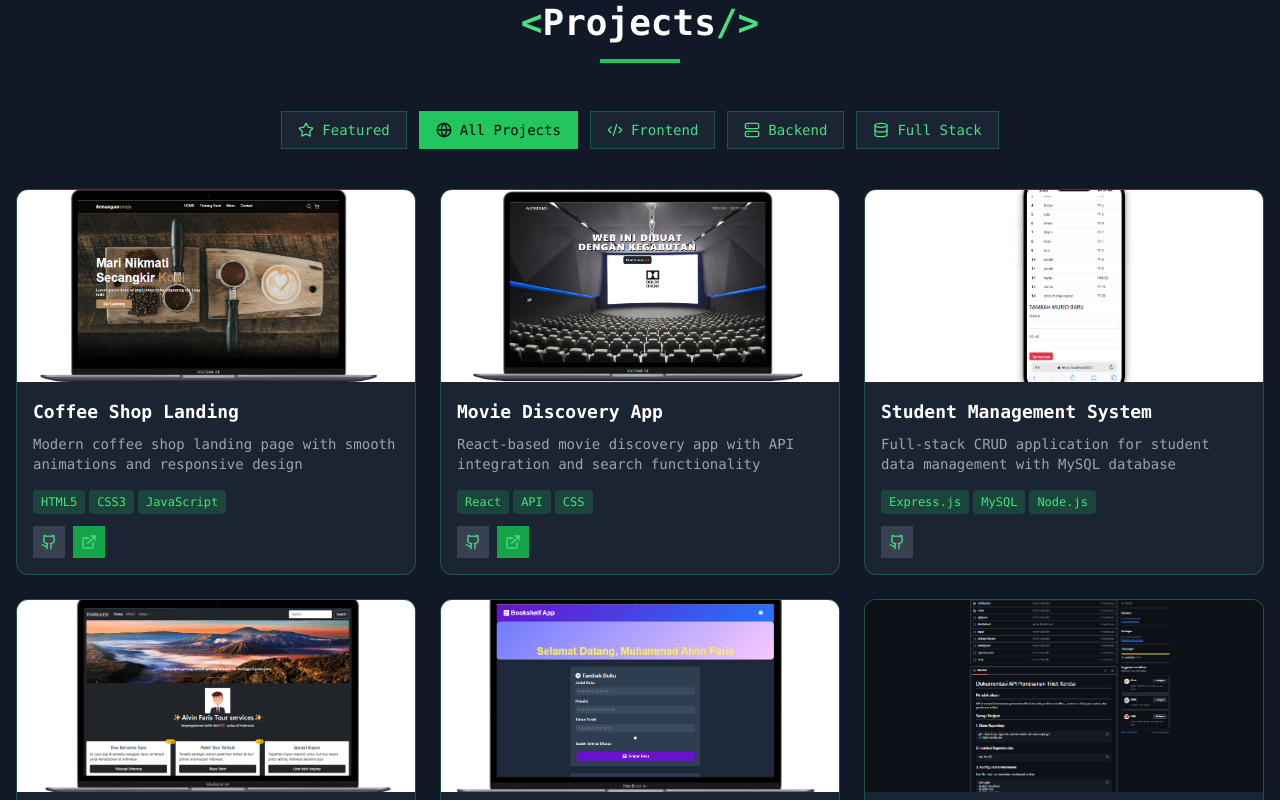
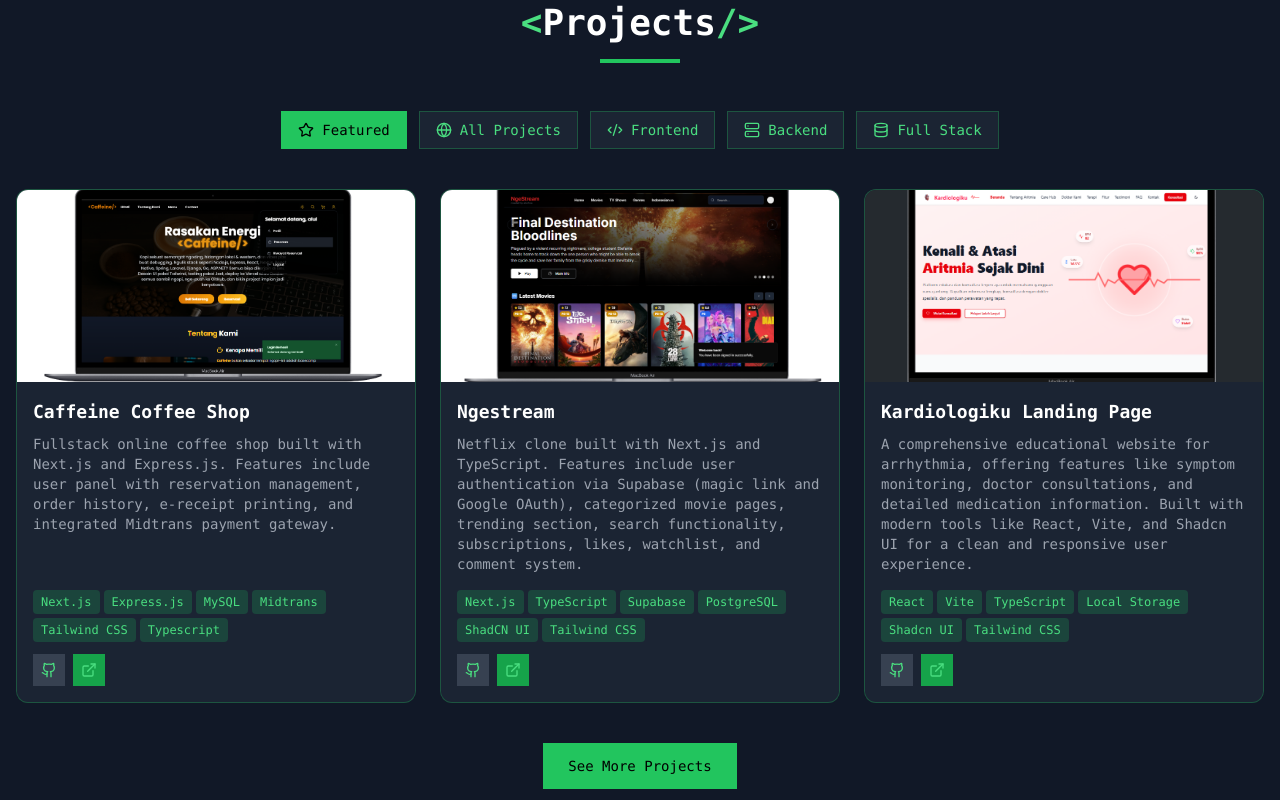
Before and after one commit to ALVINfrs/Alvinfrs-portofolio-NEXTJS, a Next.js app: page / in a window 1280 px wide. Shown: the part 5480-6280 px from the top of the page. Built offline with nearby package versions, Linux system fonts and the light colour scheme.

Commit message:
fix: project section and enhance ui and addd feature fetured showcase project

```diff
--- a/components/projects-section.tsx
+++ b/components/projects-section.tsx
@@ -15,7 +15,7 @@ import {
 
 export default function ProjectsSection() {
   const [selectedProject, setSelectedProject] = useState<number | null>(null);
-  const [activeFilter, setActiveFilter] = useState("all");
+  const [activeFilter, setActiveFilter] = useState("featured"); // Start with featured projects
   const containerRef = useRef<HTMLDivElement>(null);
   const isInView = useInView(containerRef, { once: false, amount: 0.1 });
 
@@ -122,8 +122,8 @@ export default function ProjectsSection() {
       description:
         "Fullstack online coffee shop built with Next.js and Express.js. Features include user panel with reservation management, order history, e-receipt printing, and integrated Midtrans payment gateway.",
       image: "/Images/projects/Project9.png",
-      link: "https://caffeine-fullstack-fix.vercel.app/", // isi link deploy jika sudah ada, misalnya Vercel
-      github: "https://github.com/ALVINfrs/caffeine-fullstack-fix", // atau repositori khususnya jika terpisah frontend/backend
+      link: "https://caffeine-fullstack-fix.vercel.app/",
+      github: "https://github.com/ALVINfrs/caffeine-fullstack-fix",
       tags: ["fullstack", "nextjs", "express", "mysql"],
       tech: [
         "Next.js",
@@ -140,10 +140,10 @@ export default function ProjectsSection() {
       id: 10,
       title: "Ngestream",
       description:
-        "Netflix clone built with Next.js and TypeScript. Features include user authentication via Supabase (magic link and Google OAuth), categorized movie pages (Indonesian, Anime, Korean Drama, etc.), trending section, search functionality, subscriptions, likes, watchlist, and comment system.",
-      image: "/Images/projects/Ngestream.png", // Ganti sesuai path gambar kamu
-      link: "https://Ngestream.vercel.app/", // Ganti jika sudah dideploy
-      github: "https://github.com/ALVINfrs/Ngestream", // Ganti jika frontend/backend terpisah
+        "Netflix clone built with Next.js and TypeScript. Features include user authentication via Supabase (magic link and Google OAuth), categorized movie pages, trending section, search functionality, subscriptions, likes, watchlist, and comment system.",
+      image: "/Images/projects/Ngestream.png",
+      link: "https://Ngestream.vercel.app/",
+      github: "https://github.com/ALVINfrs/Ngestream",
       tags: ["fullstack", "nextjs", "supabase", "postgresql", "typescript"],
       tech: [
         "Next.js",
@@ -161,7 +161,7 @@ export default function ProjectsSection() {
       title: "Kardiologiku Landing Page",
       description:
         "A comprehensive educational website for arrhythmia, offering features like symptom monitoring, doctor consultations, and detailed medication information. Built with modern tools like React, Vite, and Shadcn UI for a clean and responsive user experience.",
-      image: "/Images/projects/Project10.png", // Remember to change this to the correct image path
+      image: "/Images/projects/Project10.png",
       link: "https://kardiologiku-landing-page.vercel.app",
       github: "https://github.com/ALVINfrs/Kardiologiku-Landing-Page",
       tags: ["frontend", "react", "vite", "typescript", "shadcn", "tailwind"],
@@ -196,6 +196,41 @@ export default function ProjectsSection() {
     return project.category === activeFilter;
   });
 
+  // Animation variants for project cards
+  const cardVariants = {
+    hidden: { opacity: 0, y: 50, scale: 0.95 },
+    visible: (i: number) => ({
+      opacity: 1,
+      y: 0,
+      scale: 1,
+      transition: {
+        delay: i * 0.1,
+        duration: 0.5,
+        ease: "easeOut",
+      },
+    }),
+    exit: {
+      opacity: 0,
+      y: -20,
+      scale: 0.95,
+      transition: { duration: 0.3 },
+    },
+  };
+
+  // Animation variants for filter buttons
+  const filterVariants = {
+    hidden: { opacity: 0, x: -20 },
+    visible: (i: number) => ({
+      opacity: 1,
+      x: 0,
+      transition: {
+        delay: i * 0.1,
+        duration: 0.4,
+        ease: "easeOut",
+      },
+    }),
+  };
+
   return (
     <section id="projects" className="py-20 relative">
       <motion.div
@@ -203,14 +238,14 @@ export default function ProjectsSection() {
         className="container mx-auto px-4 relative z-10"
         initial={{ opacity: 0 }}
         animate={isInView ? { opacity: 1 } : { opacity: 0 }}
-        transition={{ duration: 0.5 }}
+        transition={{ duration: 0.8, ease: "easeOut" }}
       >
         <div className="text-center mb-12">
           <motion.h2
             className="text-3xl md:text-4xl font-bold mb-4 inline-block"
-            initial={{ y: 50 }}
-            animate={isInView ? { y: 0 } : { y: 50 }}
-            transition={{ duration: 0.5 }}
+            initial={{ y: 50, opacity: 0 }}
+            animate={isInView ? { y: 0, opacity: 1 } : { y: 50, opacity: 0 }}
+            transition={{ duration: 0.6, ease: "easeOut" }}
           >
             <span className="text-green-400">&lt;</span>
             <span className="text-white">Projects</span>
@@ -221,29 +256,33 @@ export default function ProjectsSection() {
             className="h-1 w-20 bg-green-500 mx-auto mb-4"
             initial={{ width: 0 }}
             animate={isInView ? { width: 80 } : { width: 0 }}
-            transition={{ duration: 0.8, delay: 0.3 }}
+            transition={{ duration: 0.8, ease: "easeOut", delay: 0.3 }}
           />
         </div>
 
         {/* Filter Tabs */}
         <motion.div
           className="flex flex-wrap justify-center gap-3 mb-10"
-          initial={{ y: 20, opacity: 0 }}
-          animate={isInView ? { y: 0, opacity: 1 } : { y: 20, opacity: 0 }}
-          transition={{ duration: 0.5, delay: 0.2 }}
+          initial="hidden"
+          animate={isInView ? "visible" : "hidden"}
         >
-          {filters.map((filter) => {
+          {filters.map((filter, index) => {
             const IconComponent = filter.icon;
             return (
               <motion.button
                 key={filter.id}
+                custom={index}
+                variants={filterVariants}
                 className={`px-4 py-2 rounded-lg text-sm flex items-center gap-2 border transition-all duration-300 ${
                   activeFilter === filter.id
                     ? "bg-green-500 text-black border-green-500"
                     : "bg-gray-800/80 border-green-500/30 hover:bg-gray-700/80"
                 }`}
                 onClick={() => setActiveFilter(filter.id)}
-                whileHover={{ scale: 1.05 }}
+                whileHover={{
+                  scale: 1.05,
+                  boxShadow: "0 0 10px rgba(34, 197, 94, 0.3)",
+                }}
                 whileTap={{ scale: 0.95 }}
               >
                 <IconComponent size={16} />
@@ -260,13 +299,19 @@ export default function ProjectsSection() {
               <motion.div
                 key={project.id}
                 layoutId={`project-${project.id}`}
-                initial={{ opacity: 0, y: 20 }}
-                animate={{ opacity: 1, y: 0 }}
-                exit={{ opacity: 0, y: -20 }}
-                transition={{ duration: 0.3, delay: index * 0.1 }}
+                custom={index}
+                variants={cardVariants}
+                initial="hidden"
+                animate="visible"
+                exit="exit"
                 className="group cursor-pointer"
                 onClick={() => setSelectedProject(project.id)}
-                whileHover={{ y: -5 }}
+                whileHover={{
+                  y: -10,
+                  scale: 1.02,
+                  boxShadow: "0 10px 20px rgba(34, 197, 94, 0.2)",
+                }}
+                transition={{ duration: 0.3 }}
               >
                 <div className="bg-gray-800/80 backdrop-blur-sm rounded-xl border border-green-500/30 overflow-hidden h-full flex flex-col transition-all duration-300 group-hover:border-green-400 group-hover:shadow-lg group-hover:shadow-green-500/20">
                   <div className="relative h-48 overflow-hidden">
@@ -276,7 +321,12 @@ export default function ProjectsSection() {
                       fill
                       className="object-cover transition-transform duration-500 group-hover:scale-110"
                     />
-                    <div className="absolute inset-0 bg-gradient-to-t from-black/60 to-transparent opacity-0 group-hover:opacity-100 transition-opacity duration-300" />
+                    <motion.div
+                      className="absolute inset-0 bg-gradient-to-t from-black/60 to-transparent"
+                      initial={{ opacity: 0 }}
+                      whileHover={{ opacity: 1 }}
+                      transition={{ duration: 0.3 }}
+                    />
                   </div>
 
                   <div className="p-4 flex-1 flex flex-col">
@@ -288,13 +338,19 @@ export default function ProjectsSection() {
                     </p>
 
                     <div className="flex flex-wrap gap-1 mb-3">
-                      {project.tech.map((tech) => (
-                        <span
+                      {project.tech.map((tech, techIndex) => (
+                        <motion.span
                           key={tech}
                           className="text-xs px-2 py-1 rounded bg-green-500/20 text-green-400"
+                          initial={{ opacity: 0, x: -10 }}
+                          animate={{ opacity: 1, x: 0 }}
+                          transition={{
+                            duration: 0.3,
+                            delay: techIndex * 0.05,
+                          }}
                         >
                           {tech}
-                        </span>
+                        </motion.span>
                       ))}
                     </div>
 
@@ -305,7 +361,7 @@ export default function ProjectsSection() {
                           target="_blank"
                           rel="noopener noreferrer"
                           className="p-2 bg-gray-700 rounded-lg hover:bg-gray-600 transition-colors"
-                          whileHover={{ scale: 1.1 }}
+                          whileHover={{ scale: 1.1, rotate: 5 }}
                           onClick={(e) => e.stopPropagation()}
                         >
                           <Github size={16} />
@@ -317,7 +373,7 @@ export default function ProjectsSection() {
                           target="_blank"
                           rel="noopener noreferrer"
                           className="p-2 bg-green-600 rounded-lg hover:bg-green-700 transition-colors"
-                          whileHover={{ scale: 1.1 }}
+                          whileHover={{ scale: 1.1, rotate: -5 }}
                           onClick={(e) => e.stopPropagation()}
                         >
                           <ExternalLink size={16} />
@@ -330,6 +386,28 @@ export default function ProjectsSection() {
             ))}
           </AnimatePresence>
         </motion.div>
+
+        {/* See More Button */}
+        {activeFilter === "featured" && (
+          <motion.div
+            className="text-center mt-10"
+            initial={{ opacity: 0, y: 20 }}
+            animate={isInView ? { opacity: 1, y: 0 } : { opacity: 0, y: 20 }}
+            transition={{ duration: 0.5, delay: 0.5 }}
+          >
+            <motion.button
+              className="px-6 py-3 rounded-lg text-sm bg-green-500 text-black border border-green-500 hover:bg-green-600 transition-all duration-300"
+              onClick={() => setActiveFilter("all")}
+              whileHover={{
+                scale: 1.05,
+                boxShadow: "0 0 10px rgba(34, 197, 94, 0.3)",
+              }}
+              whileTap={{ scale: 0.95 }}
+            >
+              See More Projects
+            </motion.button>
+          </motion.div>
+        )}
       </motion.div>
     </section>
   );
```
Also changed, not shown: public/images/projects/project10.png.
